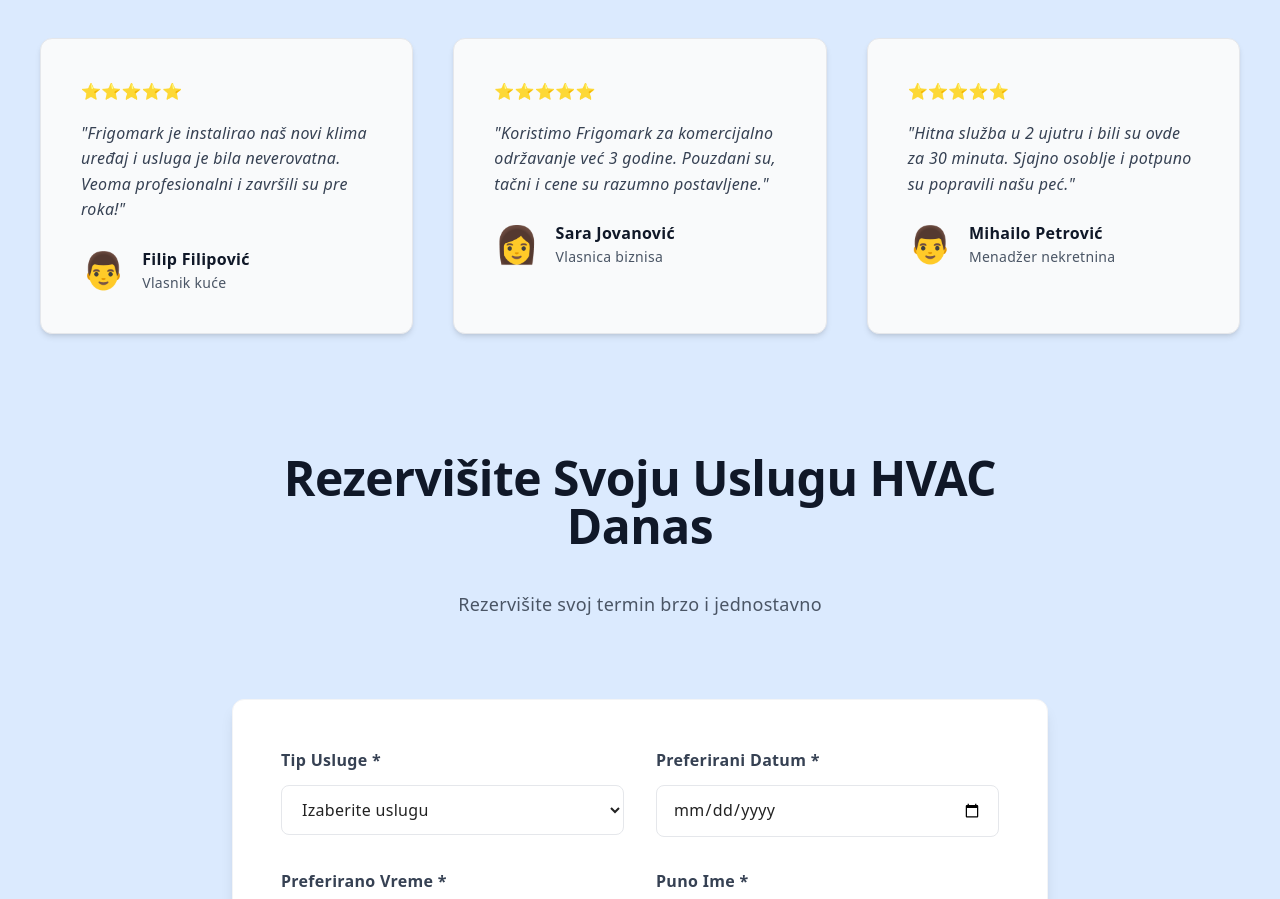
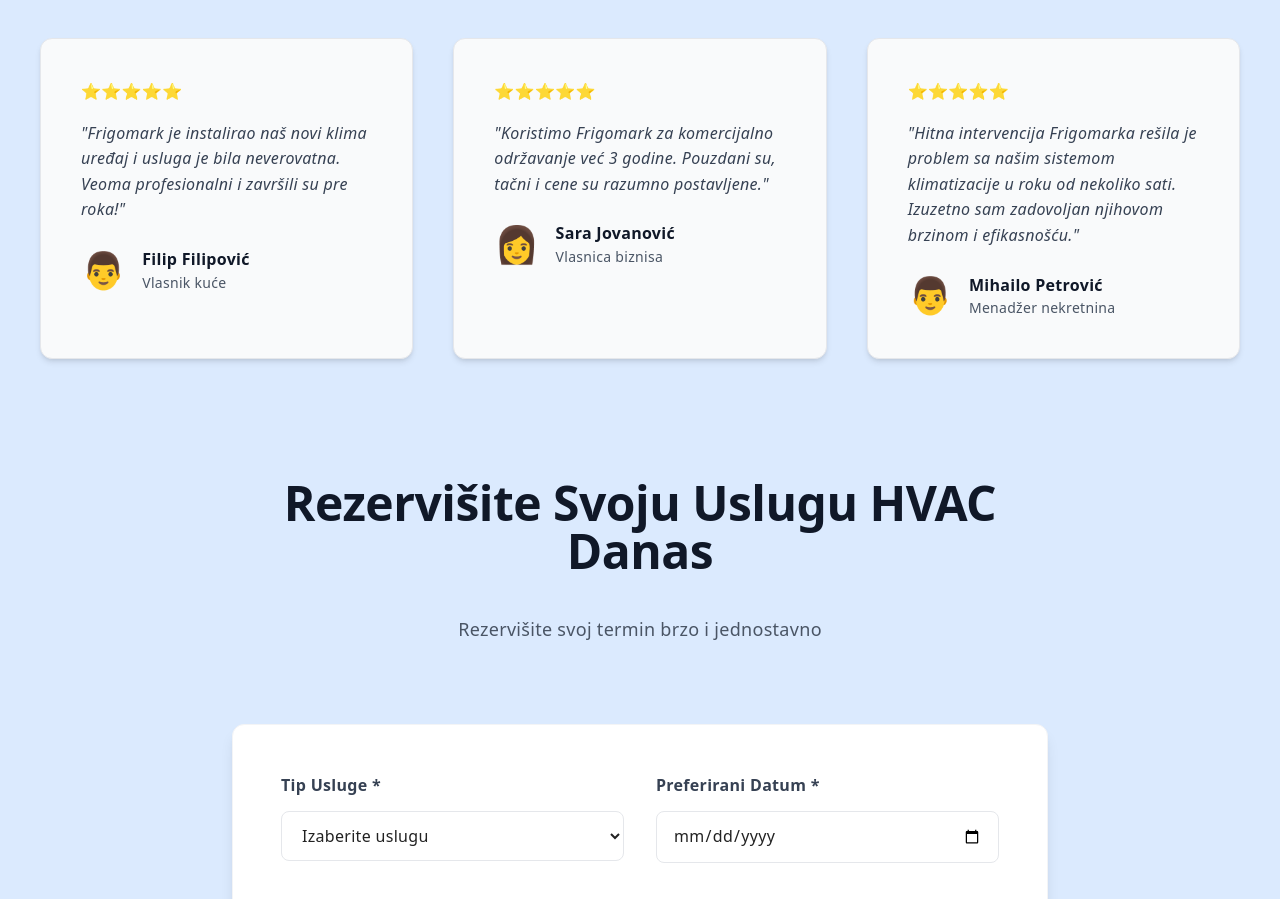
Before and after one commit to RaptorFF/next.js-frigo-mark-project, a Next.js app: page / in a window 1280 px wide. Shown: the part 3320-4219 px from the top of the page. Built offline with nearby package versions, Linux system fonts and the light colour scheme.

Commit message:
Updating Testimonials

```diff
--- a/app/_data/testimonials.js
+++ b/app/_data/testimonials.js
@@ -19,7 +19,7 @@ export const testimonials = [
     id: 3,
     name: "Mihailo Petrović",
     title: "Menadžer nekretnina",
-    text: "Hitna služba u 2 ujutru i bili su ovde za 30 minuta. Sjajno osoblje i potpuno su popravili našu peć.",
+    text: "Hitna intervencija Frigomarka rešila je problem sa našim sistemom klimatizacije u roku od nekoliko sati. Izuzetno sam zadovoljan njihovom brzinom i efikasnošću.",
     rating: 5,
     image: "👨",
   },
```
